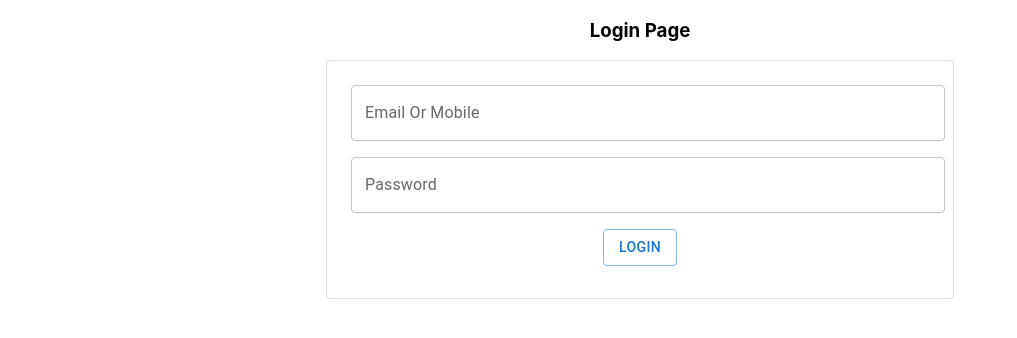
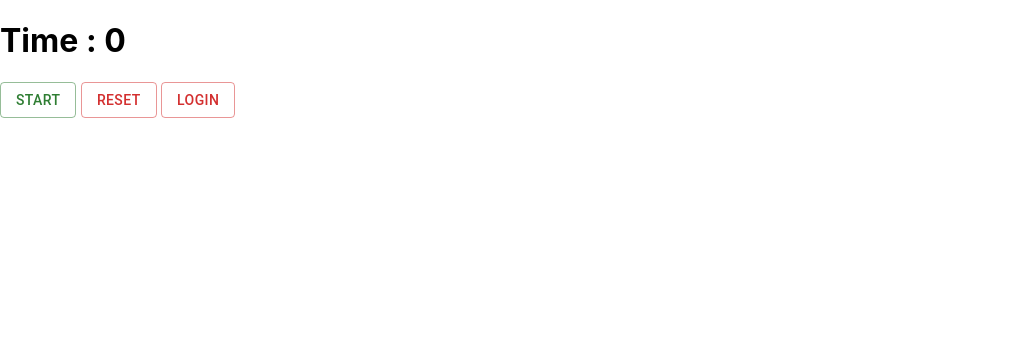
Before and after one commit to sankalpgajbhiye/petty-cash, a React (Create React App) app: page / in a window 1280 px wide. Shown: the top 338 px of the page, without its empty margins (0-1017 px from the left). Built offline with nearby package versions, Linux system fonts and the light colour scheme.

Commit message:
timer and protected route

```diff
--- a/src/App.js
+++ b/src/App.js
@@ -5,6 +5,7 @@ import {
 } from "react-router-dom";
 
 // Pages Import
+import Timer from './Pages/Timer';
 import Login from './Pages/Login';
 import Dashboard from './Pages/Dashboard';
 import Item from './Pages/Item';
@@ -16,7 +17,8 @@ function App() {
 		<>
 		<BrowserRouter>
 			<Routes>
-				<Route path="/" element={<Login />} />
+				<Route path="/" element={<Timer />} />
+				<Route path="/login" element={<Login />} />
 				<Route path="/dashboard" element={<Dashboard />} />
 				<Route path="/item" element={<Item />} />
 				<Route path="/pettycash" element={<PettyCash />} />
--- a/src/Components/Sidebar.jsx
+++ b/src/Components/Sidebar.jsx
@@ -8,6 +8,7 @@ export default function Sidebar() {
     let navigate = useNavigate();
 
     const handleLogout = () => {
+        localStorage.removeItem('user_data');
         navigate(`/`);
     }
 
--- a/src/Pages/Dashboard.jsx
+++ b/src/Pages/Dashboard.jsx
@@ -1,8 +1,18 @@
-import React from 'react';
+import React, { useEffect } from 'react';
 import { Box, Grid } from '@mui/material';
 import Sidebar from '../Components/Sidebar';
 
+import { useNavigate } from "react-router-dom";
+
 export default function Dashboard() {
+
+    let navigate = useNavigate();
+
+    useEffect(() => {
+        if( localStorage.getItem('user_data') === null ) {
+            navigate(`/login`);
+        }
+    }, [])
 
     return (
         <Box sx={{ flexGrow: 1, textAlign: 'center' }}>
--- a/src/Pages/Login.jsx
+++ b/src/Pages/Login.jsx
@@ -26,6 +26,12 @@ export default function Login() {
     const handleLogin = () => {
         if( validateForm() ) {
             // console.log(values);
+            const userObj = {
+                name: "abc user",
+                age: 23,
+                token: "xsyfdsuayddseww"
+            }
+            localStorage.setItem('user_data', JSON.stringify(userObj));
             navigate(`/dashboard`);
         }
     }
--- /dev/null
+++ b/src/Pages/Timer.jsx
@@ -0,0 +1,51 @@
+import React, { useState, useEffect, useRef } from 'react';
+import { Button } from '@mui/material';
+import { Link } from "react-router-dom";
+
+export default function Timer() {
+
+    const [ time, setTime ] = useState(0);
+    const [ isActive, setIsActive ] = useState(false);
+
+    const fileInputRef = useRef();
+
+    const handleToggle = () => {
+        setIsActive(!isActive);
+    }
+
+    const handleReset = () => {
+        setTime(0);
+        setIsActive(false);
+    }
+
+    const openFilePopUp = () => {
+        console.log('from open file', fileInputRef.current.click());
+    }
+
+    useEffect(() => {
+        let interval = null;
+
+        if (isActive) {
+            interval = setInterval(() => {
+                setTime(time => time + 1);
+            }, 1000);
+        }
+
+        return () => clearInterval(interval);
+    }, [isActive])
+
+    return (
+        <div>
+            <h1>Time : {time}</h1>
+            <Button color='success' variant="outlined" onClick={handleToggle}>{ isActive ? 'Pause' : 'Start' }</Button>{ ` ` }
+            <Button color='error' variant="outlined" onClick={handleReset} >Reset </Button>  { ` ` }
+
+            <Link to="login">
+                <Button color='error' variant="outlined">Login </Button>
+            </Link>
+
+            {/* <input ref={fileInputRef} type="file" style={{display: 'none'}}/>
+            <Button color='warning' variant="outlined" onClick={openFilePopUp}>Upload </Button> */}
+        </div>
+    )
+}
```
